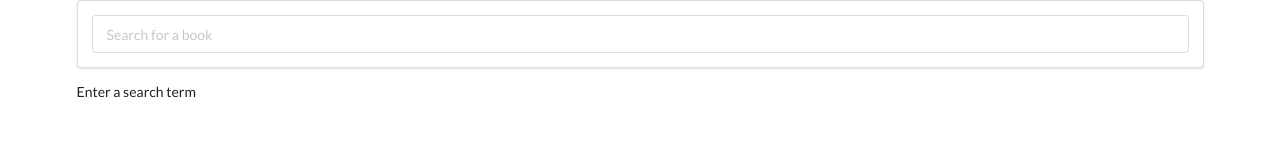
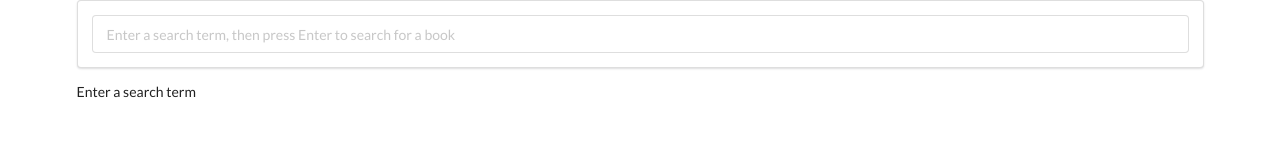
Before and after one commit to hhuang2088/booktube, a React (Create React App) app: page / in a window 1280 px wide. Shown: the top 160 px of the page. Built offline with nearby package versions, Linux system fonts and the light colour scheme.

Commit message:
changed placeholder to be more instructive to user on how to use app

```diff
--- a/src/components/Searchbar.js
+++ b/src/components/Searchbar.js
@@ -22,7 +22,7 @@ class Searchbar extends React.Component {
 							type="text"
 							value={this.state.term}
 							onChange={this.onChange}
-							placeholder="Search for a book"
+							placeholder="Enter a search term, then press Enter to search for a book"
 						/>
 					</div>
 				</form>
```
